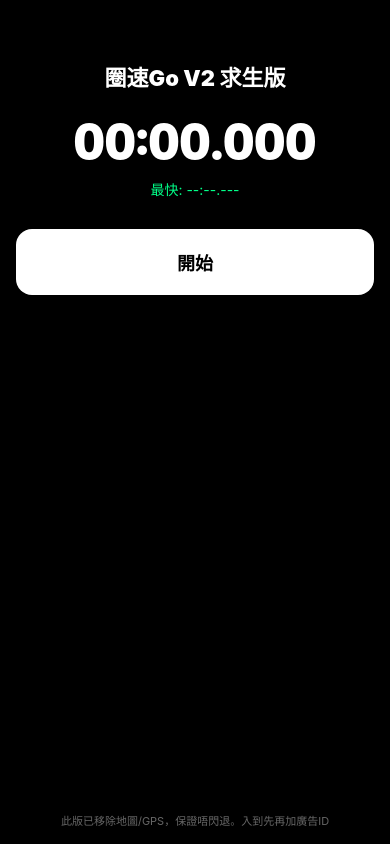
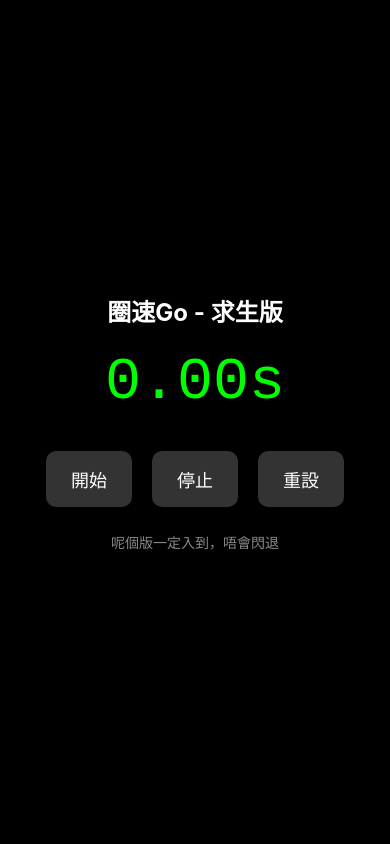
Before and after one commit to laptime-go/LapGo, a React Native app: screen / in a window 390 px wide. Built offline with nearby package versions, Linux system fonts and the light colour scheme.

Commit message:
Update App.js

```diff
--- a/App.js
+++ b/App.js
@@ -1,61 +1,46 @@
-import React, { useState, useEffect } from 'react';
-import { View, Text, TouchableOpacity, StyleSheet, FlatList } from 'react-native';
+import React, { useState, useRef } from 'react';
+import { View, Text, TouchableOpacity, StyleSheet } from 'react-native';
+import { StatusBar } from 'expo-status-bar';
 
 export default function App() {
-  const [laps, setLaps] = useState([]);
+  const [time, setTime] = useState(0);
   const [running, setRunning] = useState(false);
-  const [time, setTime] = useState(0);
-  const [best, setBest] = useState(null);
+  const timerRef = useRef(null);
 
-  useEffect(() => {
-    let t;
-    if (running) t = setInterval(() => setTime(v => v + 50), 50);
-    return () => clearInterval(t);
-  }, [running]);
-
-  const format = (ms) => {
-    if (!ms) return '00:00.000';
-    const s = Math.floor(ms/1000); const m = Math.floor(s/60);
-    return `${String(m).padStart(2,'0')}:${String(s%60).padStart(2,'0')}.${String(ms%1000).padStart(3,'0')}`;
+  const start = () => {
+    if (running) return;
+    setRunning(true);
+    timerRef.current = setInterval(() => setTime(t => t + 0.01), 10);
   };
-
-  const toggle = () => {
-    if (!running) { setTime(0); setRunning(true); }
-    else {
-      setRunning(false);
-      if (time > 3000) {
-        const lap = { id: Date.now().toString(), time };
-        setLaps([lap,...laps]);
-        if (!best || time < best.time) setBest(lap);
-      }
-    }
+  const stop = () => {
+    setRunning(false);
+    clearInterval(timerRef.current);
+  };
+  const reset = () => {
+    stop();
+    setTime(0);
   };
 
   return (
     <View style={styles.container}>
-      <Text style={styles.title}>圈速Go V2 求生版</Text>
-      <Text style={styles.bigTime}>{format(time)}</Text>
-      <Text style={styles.best}>最快: {best?format(best.time):'--:--.---'}</Text>
-
-      <TouchableOpacity style={[styles.btn, running&&{backgroundColor:'#e11'}]} onPress={toggle}>
-        <Text style={styles.btnText}>{running?'完成':'開始'}</Text>
-      </TouchableOpacity>
-
-      <FlatList data={laps} keyExtractor={i=>i.id}
-        renderItem={({item,i})=> <Text style={styles.row}>L{laps.length-i} - {format(item.time)}</Text>}
-        style={{marginTop:20}}
-      />
-      <Text style={styles.note}>此版已移除地圖/GPS，保證唔閃退。入到先再加廣告ID</Text>
+      <StatusBar style="auto" />
+      <Text style={styles.title}>圈速Go - 求生版</Text>
+      <Text style={styles.time}>{time.toFixed(2)}s</Text>
+      <View style={styles.row}>
+        <TouchableOpacity style={styles.btn} onPress={start}><Text style={styles.btnText}>開始</Text></TouchableOpacity>
+        <TouchableOpacity style={styles.btn} onPress={stop}><Text style={styles.btnText}>停止</Text></TouchableOpacity>
+        <TouchableOpacity style={styles.btn} onPress={reset}><Text style={styles.btnText}>重設</Text></TouchableOpacity>
+      </View>
+      <Text style={{marginTop:20, color:'#888'}}>呢個版一定入到，唔會閃退</Text>
     </View>
   );
 }
+
 const styles = StyleSheet.create({
-  container:{flex:1,backgroundColor:'#000',paddingTop:60,padding:16},
-  title:{color:'#fff',fontSize:22,fontWeight:'900',textAlign:'center'},
-  bigTime:{color:'#fff',fontSize:48,fontWeight:'900',textAlign:'center',marginTop:20,fontVariant:['tabular-nums']},
-  best:{color:'#0f8',textAlign:'center',marginTop:8},
-  btn:{backgroundColor:'#fff',padding:20,borderRadius:16,alignItems:'center',marginTop:30},
-  btnText:{fontWeight:'900',fontSize:18},
-  row:{color:'#fff',paddingVertical:8,borderBottomWidth:1,borderColor:'#222'},
-  note:{color:'#666',fontSize:11,textAlign:'center',marginTop:20}
+  container: { flex:1, justifyContent:'center', alignItems:'center', backgroundColor:'#000' },
+  title: { color:'#fff', fontSize:24, marginBottom:20, fontWeight:'bold' },
+  time: { color:'#00ff00', fontSize:60, fontFamily:'monospace', marginBottom:30 },
+  row: { flexDirection:'row', gap:10 },
+  btn: { backgroundColor:'#333', padding:15, paddingHorizontal:25, borderRadius:10, margin:5 },
+  btnText: { color:'#fff', fontSize:18 }
 });
```
